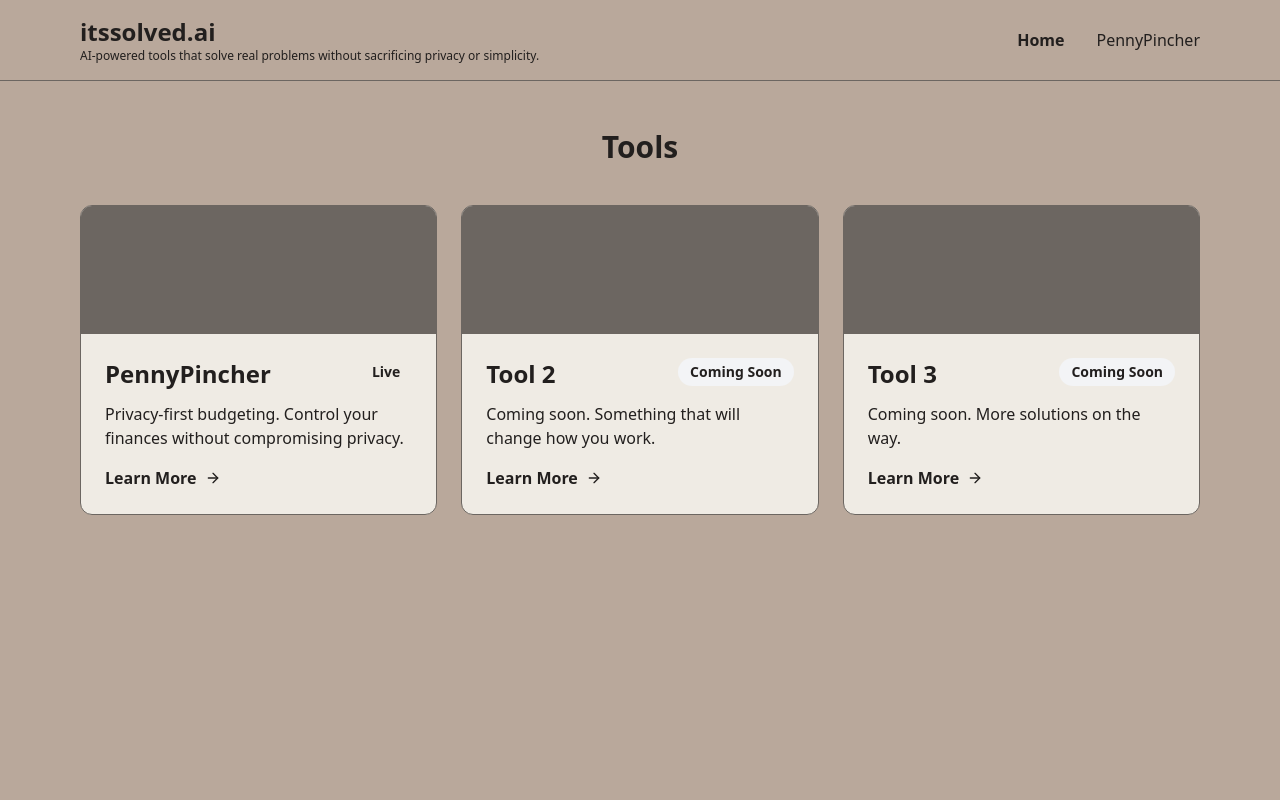
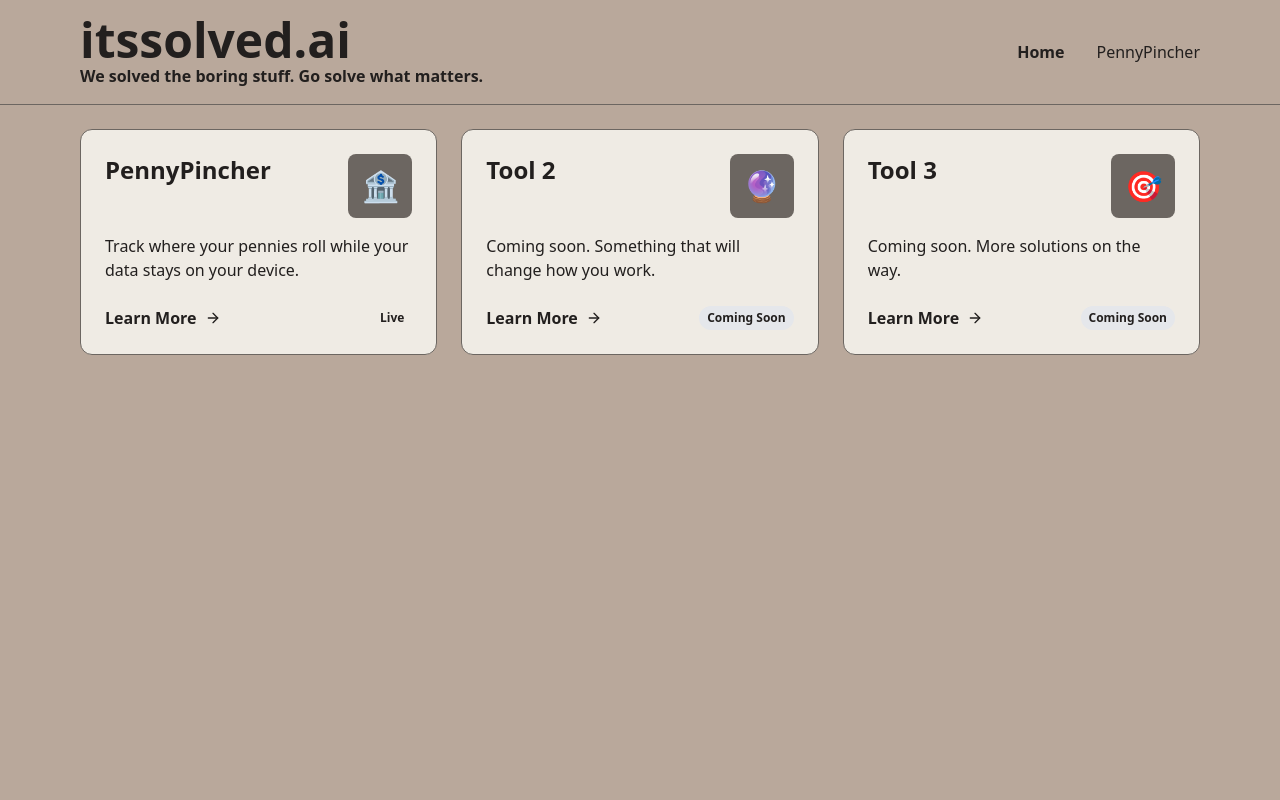
Before and after one commit to poojabmadhav/itssolved-ai, a Next.js app: page / in a window 1280 px wide. Shown: the top 800 px of the page. Built offline with nearby package versions, Linux system fonts and the light colour scheme.

Commit message:
Design refinements: increase navbar text sizes, update PennyPincher heading color to taupe, remove tagline and bar below header, shorten home page with no Tools heading

```diff
--- a/app/page.tsx
+++ b/app/page.tsx
@@ -6,7 +6,7 @@ export default function Home() {
     {
       id: 1,
       name: "PennyPincher",
-      description: "Privacy-first budgeting. Control your finances without compromising privacy.",
+      description: "Track where your pennies roll while your data stays on your device.",
       status: "Live",
       link: "/tools/penny-pincher",
       color: "bg-[#6C6661]",
@@ -32,32 +32,37 @@ export default function Home() {
   return (
     <div className="min-h-screen bg-[#B9A89B]">
       {/* Tools Grid */}
-      <section id="tools" className="px-4 py-12 max-w-6xl mx-auto">
-        <h2 className="text-3xl font-bold text-center mb-10 text-content-primary">Tools</h2>
+      <section id="tools" className="px-4 py-6 max-w-6xl mx-auto">
         <div className="grid md:grid-cols-3 gap-6">
           {tools.map((tool) => (
             <Link
               key={tool.id}
               href={tool.link}
-              className="group relative overflow-hidden rounded-xl bg-[#EFEBE4] border border-[#6C6661] border-opacity-20 hover:border-[#6C6661] hover:shadow-lg transition-all duration-300 hover:-translate-y-1"
+              className="group relative overflow-hidden rounded-xl bg-[#EFEBE4] border border-[#6C6661] border-opacity-20 hover:border-[#6C6661] hover:shadow-lg transition-all duration-300 hover:-translate-y-1 flex flex-col"
             >
-              <div className={`h-32 ${tool.color}`} />
-              <div className="p-6">
-                <div className="flex items-start justify-between mb-3">
-                  <h3 className="text-2xl font-bold text-content-primary">{tool.name}</h3>
+              <div className="p-6 flex-1 flex flex-col">
+                <div className="flex items-start justify-between gap-4 mb-4">
+                  <div className="flex-1">
+                    <h3 className="text-2xl font-bold text-content-primary mb-2">{tool.name}</h3>
+                  </div>
+                  <div className={`w-16 h-16 rounded-lg flex items-center justify-center text-3xl flex-shrink-0 ${tool.color}`}>
+                    {tool.id === 1 ? "🏦" : tool.id === 2 ? "🔮" : "🎯"}
+                  </div>
+                </div>
+                <p className="text-content-secondary mb-6 flex-1">{tool.description}</p>
+                <div className="flex items-center justify-between">
+                  <div className="flex items-center gap-2 text-secondary font-semibold group-hover:translate-x-1 transition-transform">
+                    Learn More <ArrowRight className="w-4 h-4" />
+                  </div>
                   <span
-                    className={`text-sm font-semibold px-3 py-1 rounded-full ${
+                    className={`text-xs font-semibold px-2 py-1 rounded-full whitespace-nowrap ${
                       tool.status === "Live"
                         ? "bg-positive bg-opacity-10 text-positive"
-                        : "bg-gray-100 text-content-secondary"
+                        : "bg-gray-200 text-content-secondary"
                     }`}
                   >
                     {tool.status}
                   </span>
-                </div>
-                <p className="text-content-secondary mb-4">{tool.description}</p>
-                <div className="flex items-center gap-2 text-secondary font-semibold group-hover:translate-x-1 transition-transform">
-                  Learn More <ArrowRight className="w-4 h-4" />
                 </div>
               </div>
             </Link>
--- a/app/tools/penny-pincher/page.tsx
+++ b/app/tools/penny-pincher/page.tsx
@@ -5,11 +5,10 @@ export default function PennyPincherPage() {
   return (
     <div className="min-h-screen bg-[#B9A89B]">
       {/* Header with CTA Button at Top */}
-      <section className="border-b border-[#6C6661] border-opacity-20 bg-[#B9A89B] sticky top-16 z-40">
+      <section className="bg-[#B9A89B] sticky top-16 z-40">
         <div className="max-w-5xl mx-auto px-4 py-4 flex items-center justify-between gap-8">
           <div>
-            <h1 className="text-3xl font-bold text-content-primary">PennyPincher</h1>
-            <p className="text-content-secondary text-sm">No tracking. No subscriptions or charges. No accounts creation. Just your data, local on your device.</p>
+            <h1 className="text-3xl font-bold text-[#6C6661]">PennyPincher</h1>
           </div>
           <a
             href="https://penny-pincher-app.vercel.app"
@@ -31,10 +30,9 @@ export default function PennyPincherPage() {
             title="PennyPincher Live Demo"
           />
         </div>
-        <div className="p-4 bg-[#6C6661] bg-opacity-10 border border-[#6C6661] border-opacity-20 rounded-lg">
-          <p className="text-[#6C6661] text-sm">
-            💡 <strong>Tip:</strong> Try uploading a sample CSV to see the full experience. Download a real statement
-            from your bank to get started.
+        <div className="p-4 bg-[#EFEBE4] border border-[#6C6661] border-opacity-30 rounded-lg">
+          <p className="text-[#221F1E] text-sm">
+            💡 <strong>Tip:</strong> Try uploading a sample CSV to see the full experience. Download a real statement from your bank to get started.
           </p>
         </div>
       </section>
--- a/components/Navbar.tsx
+++ b/components/Navbar.tsx
@@ -14,8 +14,8 @@ export default function Navbar() {
     <nav className="bg-[#B9A89B] border-b border-[#6C6661] border-opacity-20 sticky top-0 z-50">
       <div className="max-w-6xl mx-auto px-4 py-4 flex items-center justify-between">
         <Link href="/" className="flex flex-col">
-          <span className="text-2xl font-bold text-secondary">itssolved.ai</span>
-          <span className="text-xs text-content-secondary">AI-powered tools that solve real problems without sacrificing privacy or simplicity.</span>
+          <span className="text-5xl font-bold text-secondary">itssolved.ai</span>
+          <span className="text-base font-semibold text-content-secondary">We solved the boring stuff. Go solve what matters.</span>
         </Link>
         <div className="flex gap-8 items-center">
           <Link href="/" className={`transition-colors ${isActive("/")}`}>
```
Also changed, not shown: 1 other file (tests, documents, lock files or other folders).
